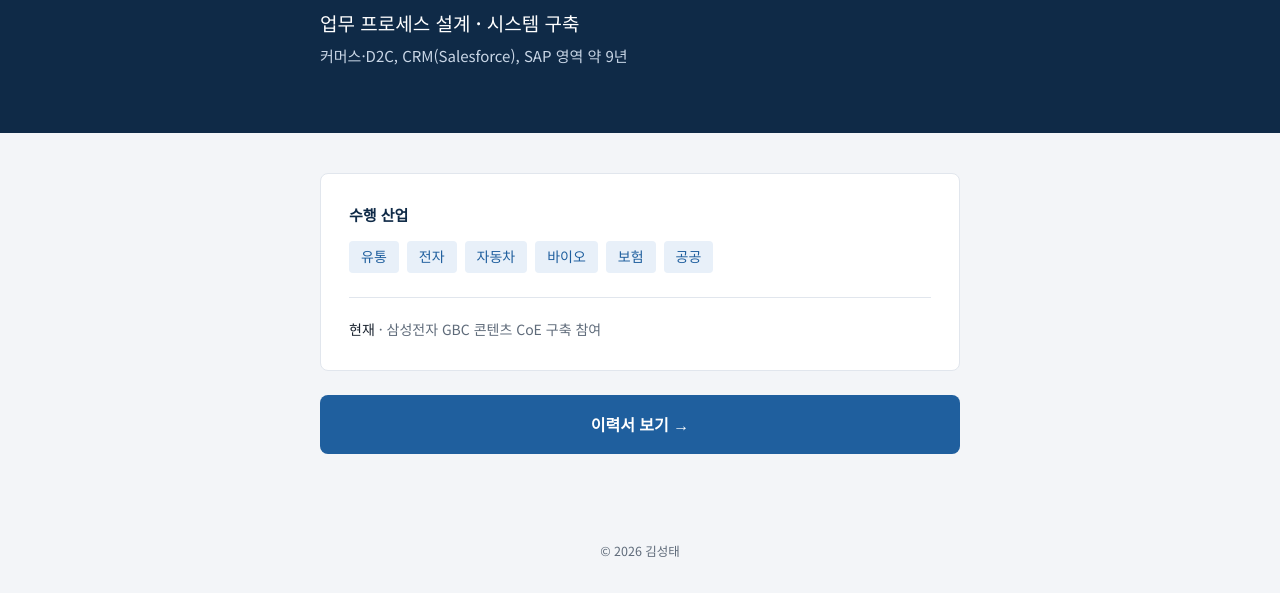
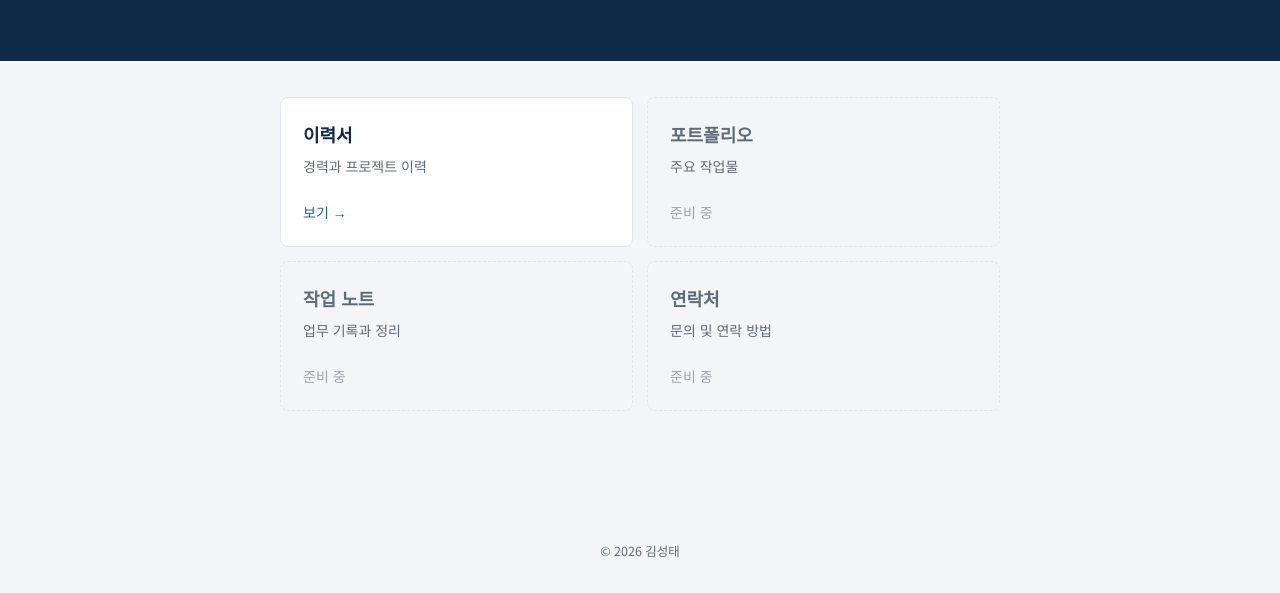
Before and after one commit to aerrfa0/aerrfa0.github.io, a plain HTML site: page index.html in a window 1280 px wide. Shown: the part 207-800 px from the top of the page. Drawn offline with Linux system fonts and the light colour scheme.

Commit message:
인트로 페이지를 카드형 메뉴로 변경
Co-Authored-By: Claude Opus 5.5 <noreply@anthropic.com>
Claude-Session: https://claude.ai/code/session_01WhFd1Np9h7FFTPzvhpLxY2

```diff
--- a/index.html
+++ b/index.html
@@ -4,10 +4,10 @@
 <meta charset="utf-8">
 <meta name="viewport" content="width=device-width, initial-scale=1">
 <title>김성태</title>
-<meta name="description" content="업무 프로세스 설계·시스템 구축 | 커머스·D2C, CRM(Salesforce), SAP 약 9년">
+<meta name="description" content="김성태 개인 페이지">
 <meta property="og:type" content="website">
 <meta property="og:title" content="김성태">
-<meta property="og:description" content="업무 프로세스 설계·시스템 구축 | 커머스·D2C, CRM(Salesforce), SAP 약 9년">
+<meta property="og:description" content="김성태 개인 페이지">
 <meta property="og:url" content="https://aerrfa0.github.io/">
 <link rel="preconnect" href="https://fonts.googleapis.com">
 <link href="https://fonts.googleapis.com/css2?family=Noto+Sans+KR:wght@400;500;700&display=swap" rel="stylesheet">
@@ -27,40 +27,45 @@
     margin:0;min-height:100vh;display:flex;flex-direction:column;
     background:var(--bg);color:var(--ink);
     font-family:"Noto Sans KR","Apple SD Gothic Neo","Malgun Gothic",sans-serif;
-    font-size:15px;line-height:1.7;
+    font-size:15px;line-height:1.6;
   }
+  .wrap{max-width:720px;margin:0 auto}
+
   .top{background:var(--navy);color:#fff;padding:72px 24px 64px}
-  .wrap{max-width:640px;margin:0 auto}
-  .eyebrow{margin:0 0 10px;font-size:13px;letter-spacing:.12em;color:#9fb6d1;text-transform:uppercase}
   h1{margin:0;font-size:44px;line-height:1.15;font-weight:700;letter-spacing:.04em}
   .en{margin:6px 0 0;font-size:16px;color:#c9d6e6}
-  .role{margin:28px 0 0;font-size:19px;font-weight:500;line-height:1.5}
-  .sub{margin:6px 0 0;color:#c9d6e6}
+  .hello{margin:24px 0 0;font-size:16px;color:#c9d6e6}
 
-  main{flex:1;padding:40px 24px 56px}
-  .card{background:#fff;border:1px solid var(--line);border-radius:8px;padding:28px}
-  h2{margin:0 0 14px;font-size:15px;font-weight:700;color:var(--navy)}
-  .chips{display:flex;flex-wrap:wrap;gap:8px;margin:0;padding:0;list-style:none}
-  .chips li{background:var(--tint);color:var(--accent);font-weight:500;font-size:14px;padding:4px 12px;border-radius:4px}
-  .now{margin:24px 0 0;padding-top:20px;border-top:1px solid var(--line);color:var(--muted);font-size:14px}
-  .now b{color:var(--ink);font-weight:500}
+  main{flex:1;padding:36px 24px 56px}
+  .grid{display:grid;grid-template-columns:repeat(2,1fr);gap:14px}
 
-  .cta{
-    display:block;margin-top:24px;padding:16px 20px;border-radius:8px;
-    background:var(--accent);color:#fff;text-align:center;text-decoration:none;
-    font-size:16px;font-weight:700;
+  .card{
+    display:flex;flex-direction:column;min-height:150px;
+    background:#fff;border:1px solid var(--line);border-radius:8px;
+    padding:22px;color:inherit;text-decoration:none;
   }
-  .cta:hover{background:var(--navy)}
-  .cta:focus-visible{outline:3px solid var(--navy);outline-offset:3px}
+  .card h2{margin:0;font-size:18px;font-weight:700;color:var(--navy)}
+  .card p{margin:6px 0 0;font-size:14px;color:var(--muted)}
+  .card .go{margin-top:auto;padding-top:14px;font-size:14px;font-weight:500;color:var(--accent)}
+
+  a.card{transition:border-color .15s, box-shadow .15s}
+  a.card:hover{border-color:var(--accent);box-shadow:0 4px 14px rgba(15,42,71,.08)}
+  a.card:focus-visible{outline:3px solid var(--accent);outline-offset:2px}
+
+  .card.soon{background:transparent;border-style:dashed}
+  .card.soon h2{color:var(--muted)}
+  .card.soon .go{color:#9aa4b1;font-weight:400}
 
   footer{padding:0 24px 32px;text-align:center;color:var(--muted);font-size:12.5px}
 
   @media (max-width:520px){
     .top{padding:52px 20px 44px}
     h1{font-size:36px}
-    .role{font-size:17px}
-    main{padding:28px 16px 40px}
-    .card{padding:22px}
+    main{padding:24px 16px 40px}
+    .grid{gap:10px}
+    .card{padding:18px;min-height:132px}
+    .card h2{font-size:16px}
+    .card p{font-size:13px}
   }
 </style>
 </head>
@@ -68,25 +73,41 @@
 
 <header class="top">
   <div class="wrap">
-    <p class="eyebrow">Profile</p>
     <h1>김성태</h1>
     <p class="en">Sung-tae Kim</p>
-    <p class="role">업무 프로세스 설계 · 시스템 구축</p>
-    <p class="sub">커머스·D2C, CRM(Salesforce), SAP 영역 약 9년</p>
+    <p class="hello">방문해 주셔서 감사합니다.</p>
   </div>
 </header>
 
 <main>
   <div class="wrap">
-    <div class="card">
-      <h2>수행 산업</h2>
-      <ul class="chips">
-        <li>유통</li><li>전자</li><li>자동차</li><li>바이오</li><li>보험</li><li>공공</li>
-      </ul>
-      <p class="now"><b>현재</b> · 삼성전자 GBC 콘텐츠 CoE 구축 참여</p>
+    <div class="grid">
+
+      <a class="card" href="resume.html">
+        <h2>이력서</h2>
+        <p>경력과 프로젝트 이력</p>
+        <span class="go">보기 →</span>
+      </a>
+
+      <div class="card soon">
+        <h2>포트폴리오</h2>
+        <p>주요 작업물</p>
+        <span class="go">준비 중</span>
+      </div>
+
+      <div class="card soon">
+        <h2>작업 노트</h2>
+        <p>업무 기록과 정리</p>
+        <span class="go">준비 중</span>
+      </div>
+
+      <div class="card soon">
+        <h2>연락처</h2>
+        <p>문의 및 연락 방법</p>
+        <span class="go">준비 중</span>
+      </div>
+
     </div>
-
-    <a class="cta" href="resume.html">이력서 보기 →</a>
   </div>
 </main>
 
```
